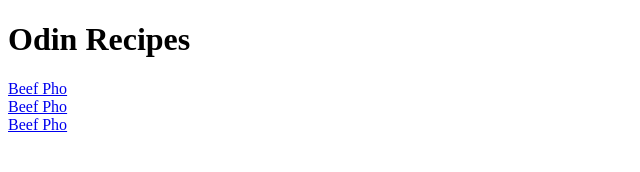
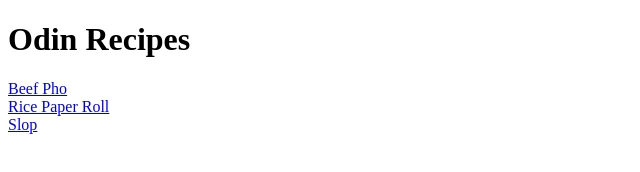
Before and after one commit to solujas/odin-recipes, a plain HTML site: page index.html in a window 1280 px wide. Shown: the whole page, without its empty margins (0-640 px from the left). Drawn offline with Linux system fonts and the light colour scheme.

Commit message:
Corrected hyperlink labels

```diff
--- a/index.html
+++ b/index.html
@@ -8,7 +8,7 @@
     <body>
         <h1>Odin Recipes</h1>
         <a href="recipes/beefpho.html">Beef Pho</a><br>
-        <a href="recipes/ricepaperroll.html">Beef Pho</a><br>
-        <a href="recipes/slop.html">Beef Pho</a>
+        <a href="recipes/ricepaperroll.html">Rice Paper Roll</a><br>
+        <a href="recipes/slop.html">Slop</a>
     </body>
 </html>
```
